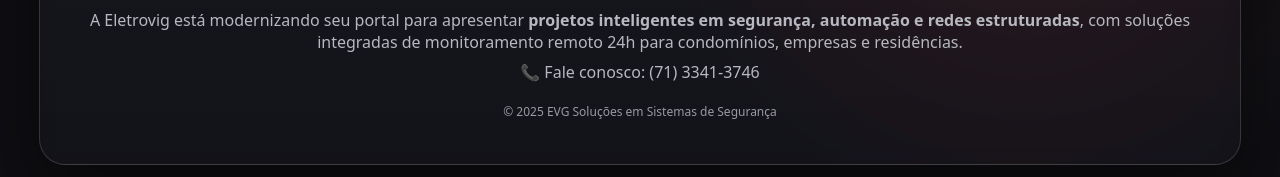
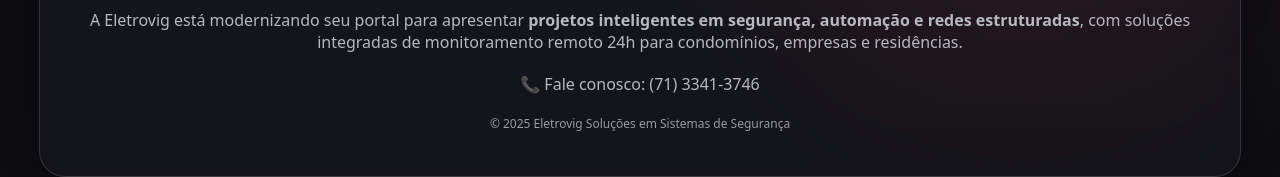
Before and after one commit to marqueserick73/ELETROVIG, a plain HTML site: page index.html in a window 1280 px wide. Shown: the part 875-1052 px from the top of the page. Drawn offline with Linux system fonts and the light colour scheme.

Commit message:
Update index.html

```diff
--- a/index.html
+++ b/index.html
@@ -5,6 +5,11 @@
   <meta name="viewport" content="width=device-width, initial-scale=1" />
   <title>Eletrovig | Site em construção</title>
   <meta name="description" content="Eletrovig Soluções em Sistemas de Segurança — Site em construção." />
+
+  <!-- Favicon e compatibilidade com dispositivos móveis -->
+  <link rel="icon" type="image/png" href="favicon.png">
+  <link rel="apple-touch-icon" href="favicon.png">
+
   <style>
     :root {
       --bg: #0f0f13;
@@ -84,11 +89,11 @@
 </head>
 <body>
   <main>
-    <img src="FINAL.png" alt="Logo EVG" class="logo" />
+    <img src="FINAL.png" alt="Logo Eletrovig" class="logo" />
     <h1>Mais segurança, mais conectividade — um novo site em breve</h1>
     <p>A Eletrovig está modernizando seu portal para apresentar <strong>projetos inteligentes em segurança, automação e redes estruturadas</strong>, com soluções integradas de monitoramento remoto 24h para condomínios, empresas e residências.</p>
-  <p>📞 Fale conosco: (71) 3341-3746</p>
-    <p class="footer">© <span id="y"></span> EVG Soluções em Sistemas de Segurança</p>
+    <p style="margin-top: 20px;">📞 Fale conosco: (71) 3341-3746</p>
+    <p class="footer">© <span id="y"></span> Eletrovig Soluções em Sistemas de Segurança</p>
   </main>
   <script>
     document.getElementById('y').textContent = new Date().getFullYear();
```
